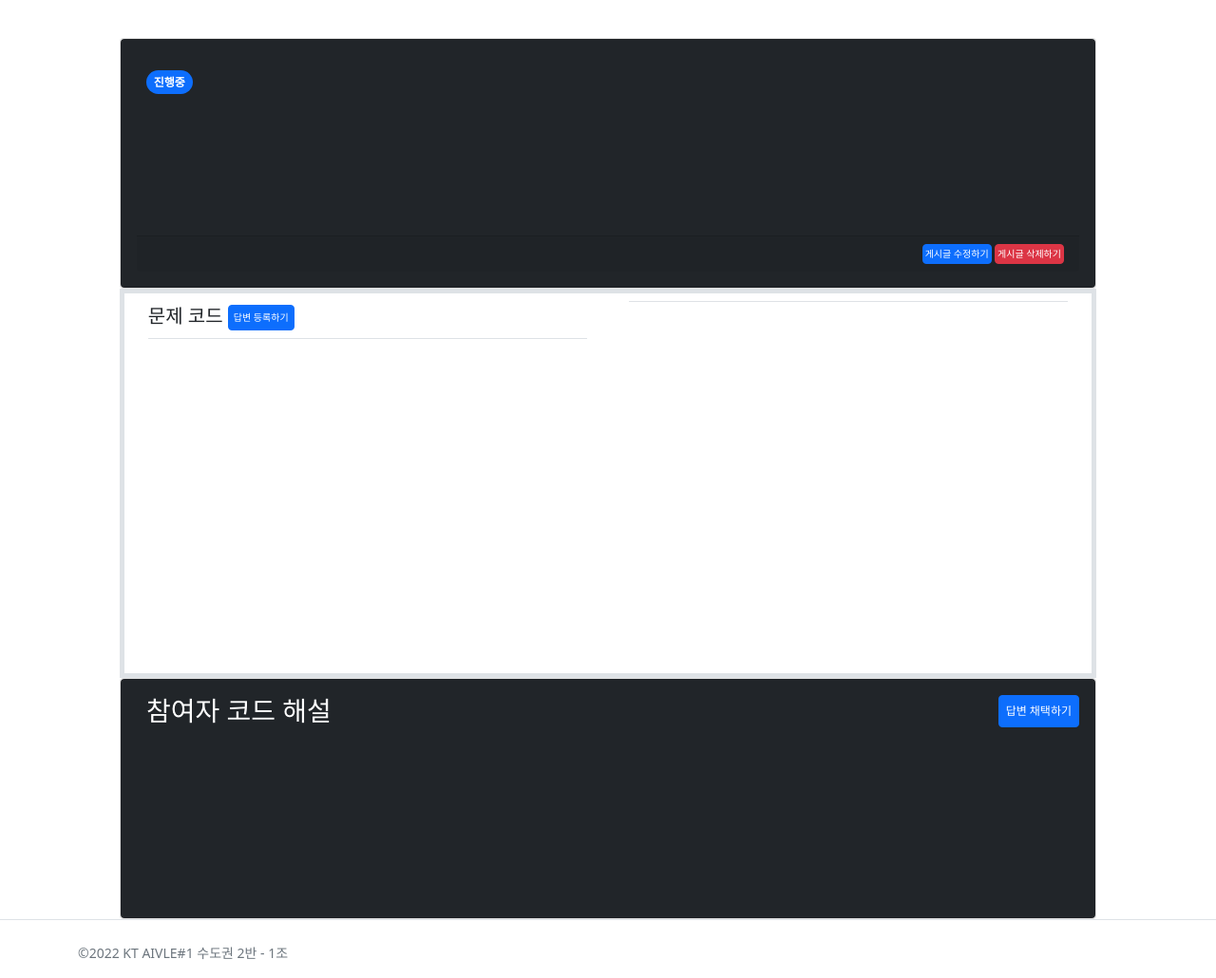
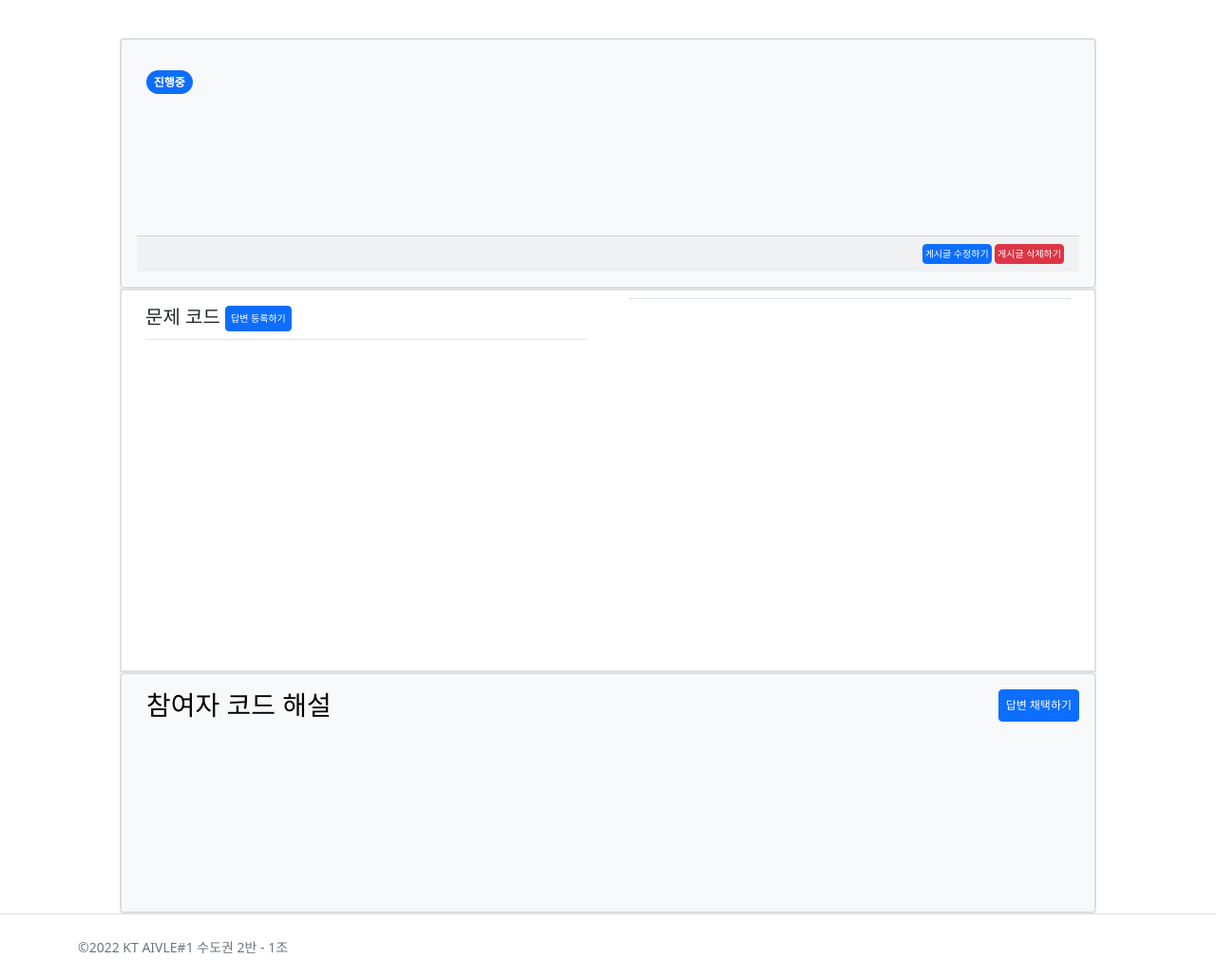
Before and after one commit to codebottlehun/MiniProject1-DjangoWebApp_n, a Django app: template post/templates/post/post_detail.html in a window 1280 px wide. Shown: the part 71-1101 px from the top of the page at 95% size. After the commit the page ends 1076 px from the top, so only its background shows below. Run offline with Django 3.2, Linux system fonts and the light colour scheme; the template is opened without the code that fills it: values that come from a table or form of the project are taken from there, others are empty; some libraries are stand-ins or nearby versions.

Commit message:
card ui 변경

```diff
--- a/post/templates/post/post_detail.html
+++ b/post/templates/post/post_detail.html
@@ -4,7 +4,7 @@
 <script src="https://unpkg.com/axios/dist/axios.min.js"></script>
 <div class="container mt-3">
   <div class="card", style="width:100%">
-    <div class="card bg-dark text-white">
+    <div class="card bg-light text-black">
       <div class="card-body">
         <h4 class="card-title" style="margin-left: 1%; margin-top:1%; margin-right: 1%; margin-bottom:1px">
             {{ post.subject }}
@@ -64,11 +64,11 @@
       </div>
     </div>
   </div>
-  <div class="border border-5">
+  <div class="border border-2">
     <div class="row" style="height:400px;">
             <div class="col" style="flex: 0 1 auto; width:50%;">
                 <div style="margin-left:5%; margin-right:2%">
-                    <h5 class="border-bottom my-1 py-2" style="vertical-align:middle">
+                    <h5 class="border-bottom my-2 py-2" style="vertical-align:middle;">
                         문제 코드
                         <button id="comment_write" type="button" class="btn btn-primary" data-bs-toggle="modal" data-bs-target="#comment" style="font-size:10px; padding:5px">
                             답변 등록하기
@@ -200,11 +200,9 @@
         </div>
     </div>
     <div class="card", style="width:100%;">
-        <div class="card bg-dark text-white">
+        <div class="card bg-light text-black">
             <div class="card-body" style="padding:1em; height:250px">
                 <h3 class="card-title" style="margin-left: 1%; margin-top:1%; margin-right: 1%; margin-bottom:1px; display:inline">참여자 코드 해설</h3>
-
-
                 <form id="comment_form" method="post" class="my-2" style="display:inline">
                     {% csrf_token %}
                     <!-- 오류표시 Start -->
```
